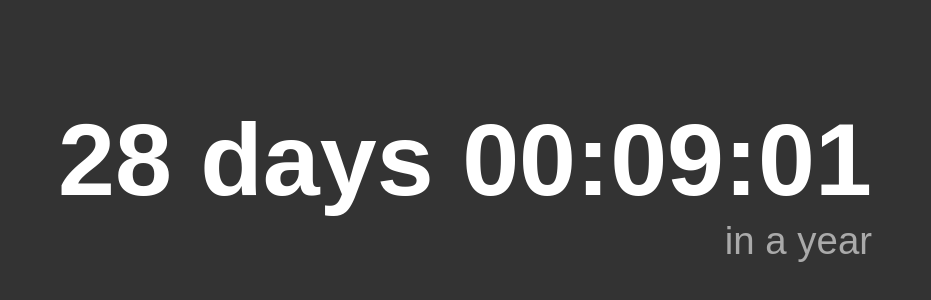
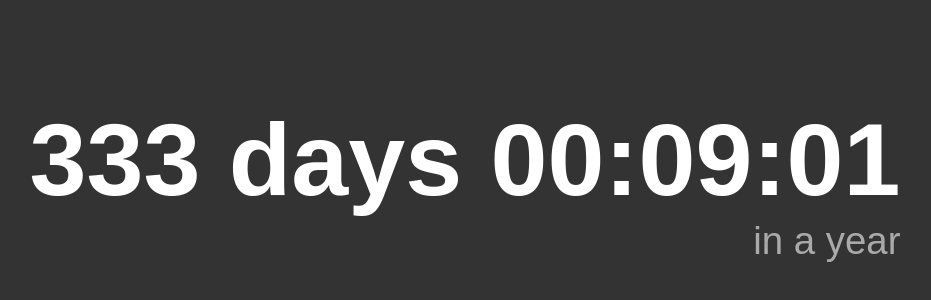
Before and after one commit to szalovszky/newyear, a plain HTML site: page index.html in a window 1280 px wide. Shown: the part 218-518 px from the top of the page, without its empty margins (175-1106 px from the left). Drawn offline with Linux system fonts and the light colour scheme.

Commit message:
Fixed incorrect day count

```diff
--- a/index.html
+++ b/index.html
@@ -30,7 +30,7 @@
             const countdown = document.querySelector("#countdown");
             const relative = document.querySelector("#relative");
 
-            var interval = 100;
+            let interval = 100;
 
             setInterval(function(){
                 let countdownString = '';
@@ -48,12 +48,13 @@
                     let duration = moment.duration(diff, 'milliseconds');
 
                     duration = moment.duration(duration - interval, 'milliseconds');
+                    const days = Math.floor(duration.asDays());
 
-                    countdownString = `${duration.days() != 0 ? duration.days() + ' days ' : ''}
+                    countdownString = `${days != 0 ? days + ' days ' : ''}
                         ${duration.hours().toString().padStart(2, '0')}:${duration.minutes().toString().padStart(2, '0')}:${duration.seconds().toString().padStart(2, '0')}`;
 
                     relative.style.display = "block";
-                    if (duration.days() != 0) {
+                    if (days != 0) {
                         relative.innerText = `${yearEnd.fromNow()}`;
                     } else {
                         relative.innerText = `.${Math.max(0, Math.min(duration.milliseconds(), 1000)).toString().padStart(3, '0')}`;
```
